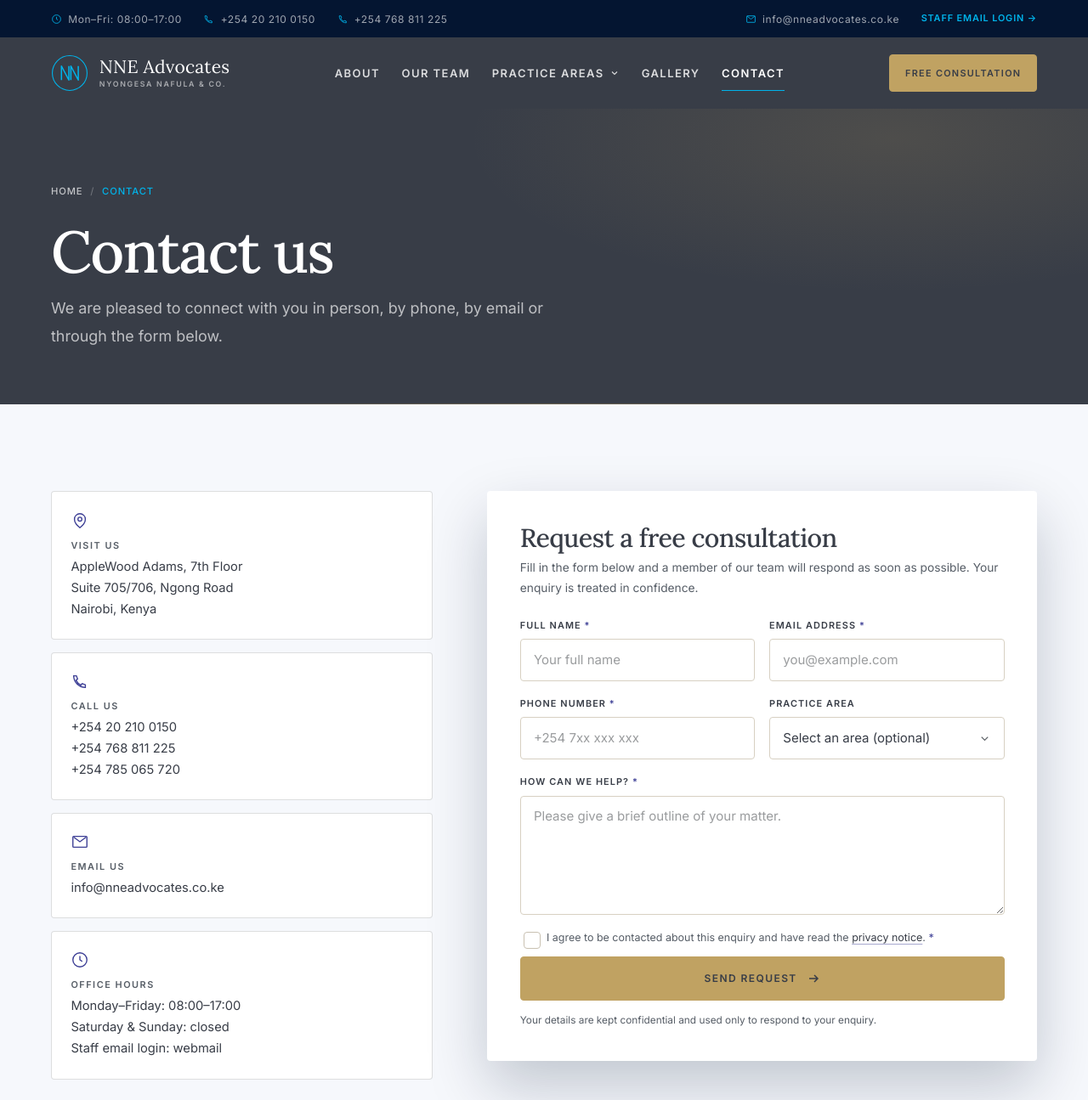
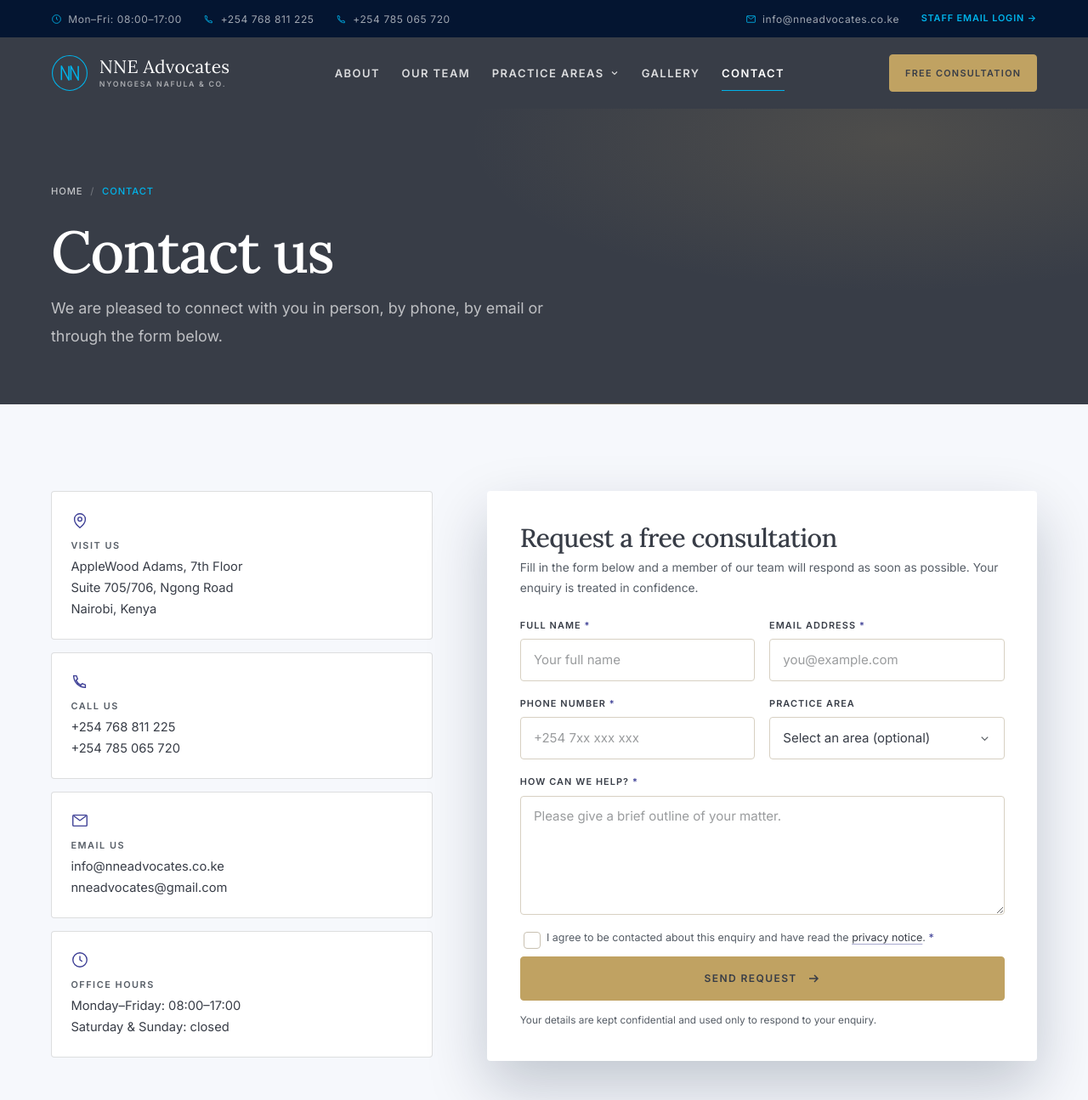
Before and after one commit to machiowilliam-debug/nneadvocates, a plain HTML site: page contact.html in a window 1280 px wide. Shown: the top 1295 px of the page at 85% size. Drawn offline with Linux system fonts and the light colour scheme.

```diff
--- a/contact.html
+++ b/contact.html
@@ -32,13 +32,13 @@
             <svg viewBox="0 0 24 24" fill="none" stroke="currentColor" stroke-width="1.6" aria-hidden="true"><circle cx="12" cy="12" r="9"/><path d="M12 7v5l3 2"/></svg>
             Mon&ndash;Fri: 08:00&ndash;17:00
           </span>
-          <a class="topbar__item" href="tel:+254202100150">
-            <svg viewBox="0 0 24 24" fill="none" stroke="currentColor" stroke-width="1.6" aria-hidden="true"><path d="M4 5c0 8.3 6.7 15 15 15v-3.5l-4-1.5-1.8 2A13.7 13.7 0 0 1 7 10.8l2-1.8L7.5 5H4Z"/></svg>
-            +254 20 210 0150
-          </a>
-          <a class="topbar__item topbar__item--optional" href="tel:+254768811225">
+          <a class="topbar__item" href="tel:+254768811225">
             <svg viewBox="0 0 24 24" fill="none" stroke="currentColor" stroke-width="1.6" aria-hidden="true"><path d="M4 5c0 8.3 6.7 15 15 15v-3.5l-4-1.5-1.8 2A13.7 13.7 0 0 1 7 10.8l2-1.8L7.5 5H4Z"/></svg>
             +254 768 811 225
+          </a>
+          <a class="topbar__item topbar__item--optional" href="tel:+254785065720">
+            <svg viewBox="0 0 24 24" fill="none" stroke="currentColor" stroke-width="1.6" aria-hidden="true"><path d="M4 5c0 8.3 6.7 15 15 15v-3.5l-4-1.5-1.8 2A13.7 13.7 0 0 1 7 10.8l2-1.8L7.5 5H4Z"/></svg>
+            +254 785 065 720
           </a>
         </div>
         <div class="topbar__group">
@@ -144,18 +144,18 @@
           <article class="contact-card">
             <span class="contact-card__icon" aria-hidden="true"><svg viewBox="0 0 24 24" fill="none" stroke="currentColor" stroke-width="1.5"><path d="M4 5c0 8.3 6.7 15 15 15v-3.5l-4-1.5-1.8 2A13.7 13.7 0 0 1 7 10.8l2-1.8L7.5 5H4Z"/></svg></span>
             <h2>Call us</h2>
-            <p><a href="tel:+254202100150">+254 20 210 0150</a><br><a href="tel:+254768811225">+254 768 811 225</a><br><a href="tel:+254785065720">+254 785 065 720</a></p>
+            <p><a href="tel:+254768811225">+254 768 811 225</a><br><a href="tel:+254785065720">+254 785 065 720</a></p>
           </article>
           <article class="contact-card">
             <span class="contact-card__icon" aria-hidden="true"><svg viewBox="0 0 24 24" fill="none" stroke="currentColor" stroke-width="1.5"><rect x="3" y="5" width="18" height="14" rx="1"/><path d="m4 6 8 6 8-6"/></svg></span>
             <h2>Email us</h2>
             <p><a href="mailto:info@nneadvocates.co.ke">info@nneadvocates.co.ke</a></p>
+			<p><a href="mailto:nneadvocates@gmail.com">nneadvocates@gmail.com</a></p>
           </article>
           <article class="contact-card">
             <span class="contact-card__icon" aria-hidden="true"><svg viewBox="0 0 24 24" fill="none" stroke="currentColor" stroke-width="1.5"><circle cx="12" cy="12" r="9"/><path d="M12 7v5l3 2"/></svg></span>
             <h2>Office hours</h2>
             <p>Monday&ndash;Friday: 08:00&ndash;17:00<br>Saturday &amp; Sunday: closed</p>
-            <p class="contact-card__small">Staff email login: <a href="https://www.nneadvocates.co.ke/webmail" target="_blank" rel="noopener">webmail</a></p>
           </article>
         </div>
 
```
Also changed, not shown: 404.html (+5 -5 lines), about.html (+5 -5 lines), gallery.html (+5 -5 lines), index.html (+5 -5 lines), practice-areas.html (+5 -5 lines), practice-areas/arbitration-mediation/index.html (+5 -5 lines), practice-areas/banking-finance/index.html (+5 -5 lines), practice-areas/business-setup/index.html (+5 -5 lines), practice-areas/constitutional-administrative/index.html (+5 -5 lines), practice-areas/corporate-law/index.html (+5 -5 lines), practice-areas/employment-retirement/index.html (+5 -5 lines), practice-areas/family-law/index.html (+5 -5 lines), practice-areas/real-estate/index.html (+5 -5 lines), practice-areas/tax-law/index.html (+5 -5 lines), 3 more files, 1 other file.
